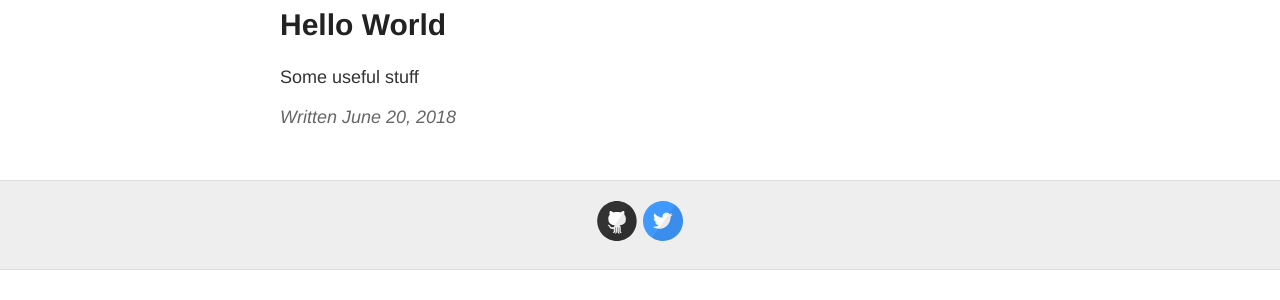
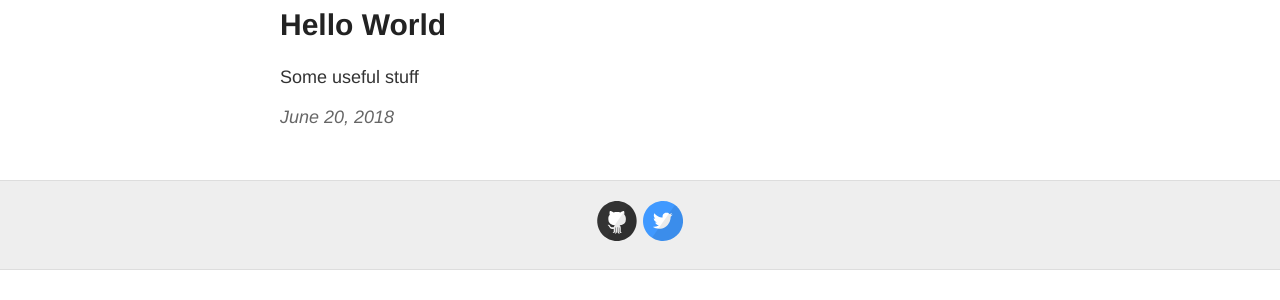
Before and after one commit to andreaskra/andreaskra.github.io, a Jekyll site: the page built from _posts/2018-6-20-Hello-World.md, in a window 1280 px wide. Shown: the part 162-462 px from the top of the page. Built offline with Jekyll 4.4.1, drawn with Linux system fonts in a browser that asks for light colours.

Commit message:
Update post.html

```diff
--- a/_layouts/post.html
+++ b/_layouts/post.html
@@ -10,7 +10,7 @@ layout: default
   </div>
 
   <div class="date">
-    Written {{ page.date | date: "%B %e, %Y" }}
+    {{ page.date | date: "%B %e, %Y" }}
   </div>
   {% include disqus.html %}
 </article>
```
